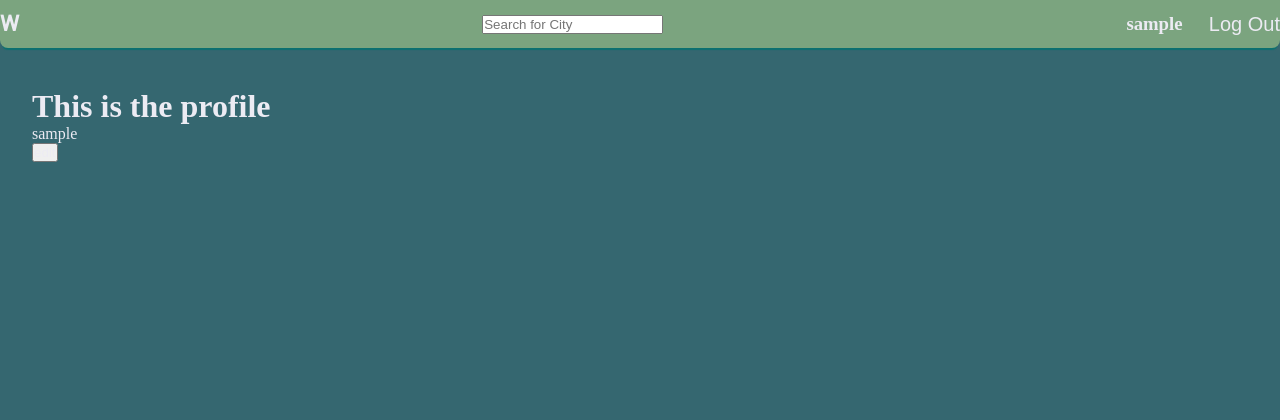
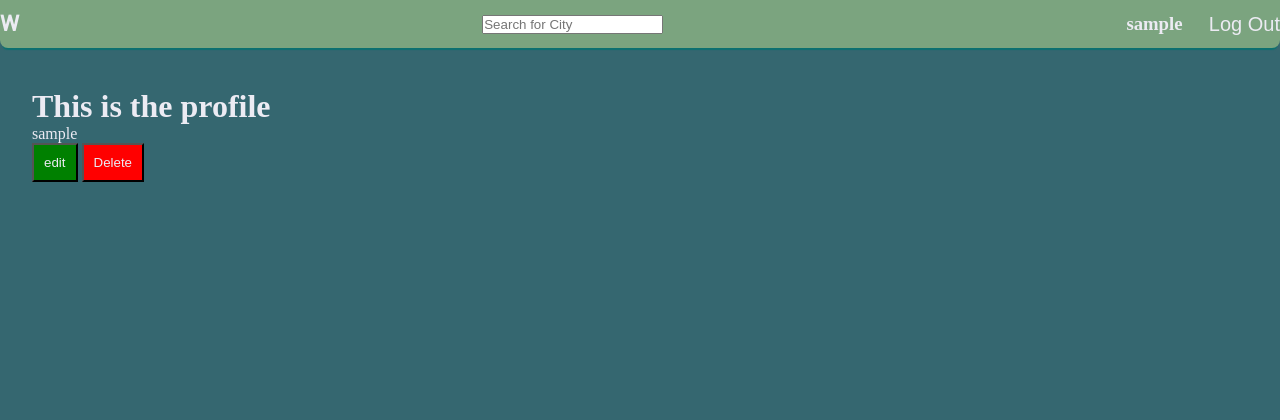
Before and after one commit to Tony-Villa/project-wayfarer, a Django app: page /user/profile/ in a window 1280 px wide. Shown: the top 420 px of the page. Run offline with Django 3.2, Linux system fonts and the light colour scheme; the visitor is signed in with stand-in values (Sample User, id 1); some web fonts are replaced.

Commit message:
Fixes #11

```diff
--- a/main_app/models/user_model.py
+++ b/main_app/models/user_model.py
@@ -1,7 +1,8 @@
 from django.db import models
 from django.contrib.auth.models import User
-from django.db.models.signals import post_save
+from django.db.models.signals import post_save, post_delete
 from django.dispatch import receiver
+from django.db.models.deletion import CASCADE
 
 # Create your models here.
 
@@ -25,3 +26,7 @@ def create_user_profile(sender, instance, created, **kwargs):
 @receiver(post_save, sender=User)
 def save_user_profile(sender, instance, created, **kwargs):
     instance.profile.save()
+
+@receiver(post_delete, sender=Profile)
+def delete_user(sender, instance, **kwargs):
+    instance.user.delete()
--- a/main_app/templates/user/profile.html
+++ b/main_app/templates/user/profile.html
@@ -4,6 +4,7 @@
 <h1>This is the profile</h1>
 <p>{{ user.username }}</p>
 
-<a href="{% url 'update' user.profile.pk %}"><button>edit</button></a>
+<a href="{% url 'profile_update' user.profile.pk %}"><button style='background-color: green;padding:10px;'>edit</button></a>
+<a href="{% url 'profile_delete' user.profile.pk %}"><button style='background-color: red;padding:10px;'>Delete</button></a>
 
 {% endblock %}
--- a/main_app/urls.py
+++ b/main_app/urls.py
@@ -8,5 +8,6 @@ urlpatterns = [
     path('', views.Home.as_view(), name='home'),
     path('accounts/signup/',views.Signup.as_view(),name= "signup"),
     path('user/profile/', views.Profile_View.as_view(), name='profile'),
-    path('user/profile/<int:pk>/update', views.Profile_Update.as_view(), name='update')
+    path('user/profile/<int:pk>/update', views.Profile_Update.as_view(), name='profile_update'),
+    path('user/profile/<int:pk>/delete', views.Profile_Delete.as_view(), name='profile_delete'),
     ]
--- a/main_app/views/user_views.py
+++ b/main_app/views/user_views.py
@@ -5,7 +5,7 @@ from django.http import HttpResponse
 from django.contrib.auth import login
 from django.contrib.auth.forms import UserCreationForm
 from django.views.generic.base import TemplateView
-from django.views.generic.edit import UpdateView
+from django.views.generic.edit import UpdateView, DeleteView
 from django.urls import reverse
 
 
@@ -41,4 +41,12 @@ class Profile_Update(UpdateView):
     model = Profile
     fields = ['name', 'img', 'cur_city']
     template_name = 'user/profile_update.html'
-    success_url = 'user/profile'
+
+    def get_success_url(self):
+        return reverse('profile')
+
+
+class Profile_Delete(DeleteView):
+    model = Profile
+    template_name = 'user/profile_delete_confirmation.html'
+    success_url = '/'
```
Also changed, not shown: main_app/templates/user/profile_delete_confirmation.html (added, +16 -0 lines).
